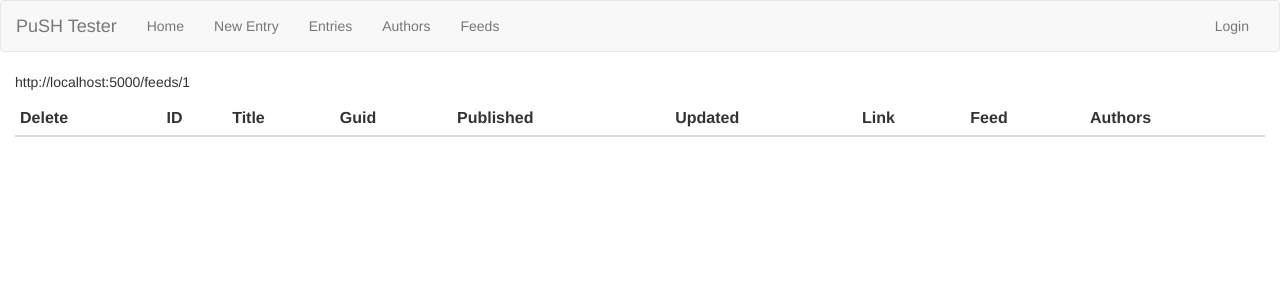
After one commit to DBeath/push-tester, a Flask app: page /feeds/1 in a window 1280 px wide. The commit adds this page. Shown: the top 300 px of the page. Run offline with Flask 2, Linux system fonts and the light colour scheme; data comes from the database, SQL or seed files in the repository; both versions use the stored data as it was after the commit; lists and menus that the app fills with data are empty; some libraries are stand-ins or nearby versions.

Commit message:
Updated lots of stuff

```diff
--- a/config.py
+++ b/config.py
@@ -13,7 +13,7 @@ CSRF_SESSION_KEY = 'secretcsrfsession'
 
 SECRET_KEY = 'supersecretkey'
 
-FQDN = 'http://localhost:5000/'
+FQDN = 'http://localhost:5000'
 
 ADMIN_EMAIL = 'admin@localhost.com'
 ADMIN_PASSWORD = 'password'
--- a/push_tester/models.py
+++ b/push_tester/models.py
@@ -24,6 +24,7 @@ class User(db.Model, UserMixin):
 class Feed(db.Model):
     id = db.Column(db.Integer, primary_key=True)
     topic = db.Column(db.String(255), unique=True)
+    title = db.Column(db.String(255))
     description = db.Column(db.String(1024))
     hub = db.Column(db.String(255))
 
@@ -57,4 +58,6 @@ class Author(db.Model):
     email = db.Column(db.String(255))
 
     def __repr__(self):
+        if self.email:
+            return u'%s (%s)' % (self.email, self.name)
         return u'%s' % (self.name)
--- a/push_tester/templates/base.html
+++ b/push_tester/templates/base.html
@@ -23,6 +23,7 @@
         <ul class="nav navbar-nav">
           <li><a href="{{ url_for('index') }}">Home</a></li>
           <li><a href="{{ url_for('new_entry') }}">New Entry</a></li>
+          <li><a href="{{ url_for('entries') }}">Entries</a></li>
           <li><a href="{{ url_for('authors') }}">Authors</a></li>
           <li><a href="{{ url_for('feeds') }}">Feeds</a></li>
         </ul>
--- /dev/null
+++ b/push_tester/templates/entries.html
@@ -0,0 +1,5 @@
+{% extends "base.html" %}
+{% block content %}
+<a href="{{ url_for('new_entry') }}" class="btn btn-primary">New Entry</a>
+{% include "entry_table.html" %}
+{% endblock %}
--- /dev/null
+++ b/push_tester/templates/entry_table.html
@@ -0,0 +1,34 @@
+<table class="table table-condensed table-striped">
+  <thead>
+    <tr>
+      <th>Delete</th>
+      <th>ID</th>
+      <th>Title</th>
+      <th>Guid</th>
+      <th>Published</th>
+      <th>Updated</th>
+      <th>Link</th>
+      <th>Feed</th>
+      <th>Authors</th>
+    </tr>
+  </thead>
+  <tbody>
+    {% for entry in entries %}
+      <tr>
+        <td>
+          <form action="{{ url_for('delete_entry', id=entry.id) }}" method="POST" role="form">
+            <button type="submit" class="btn btn-danger btn-xs" value="Delete">Delete</button>
+          </form>
+        </td>
+        <td>{{entry.id}}</td>
+        <td>{{entry.title}}</td>
+        <td>{{entry.guid}}</td>
+        <td>{{entry.published}}</td>
+        <td>{{entry.updated}}</td>
+        <td>{{entry.link}}</td>
+        <td>{{entry.feed}}</td>
+        <td>{{entry.authors}}</td>
+      </tr>
+    {% endfor %}
+  </tbody>
+</table>
--- /dev/null
+++ b/push_tester/templates/feed.html
@@ -0,0 +1,5 @@
+{% extends "base.html" %}
+{% block content %}
+<p>{{feed.topic}}</p>
+{% include "entry_table.html" %}
+{% endblock %}
--- a/push_tester/templates/index.html
+++ b/push_tester/templates/index.html
@@ -1,4 +1,6 @@
 {% extends "base.html" %}
 {% block content %}
-  <p>Hello world!</p>
+  <p>Entries: {{entry_count}}</p>
+  <p>Feeds: {{feed_count}}</p>
+  <p>Authors: {{author_count}}</p>
 {% endblock %}
--- a/push_tester/templates/new_entry.html
+++ b/push_tester/templates/new_entry.html
@@ -5,12 +5,10 @@
   {{form.hidden_tag()}}
   <dl>
     {{ render_field(form.title) }}
-    {{ render_field(form.guid) }}
-    {{ form.published.label}}{{ form.published(class='datepicker')}}
+    {{ render_field(form.published) }}
     {{ render_field(form.updated) }}
     {{ render_field(form.content) }}
     {{ render_field(form.summary) }}
-    {{ render_field(form.link) }}
     {{ render_field(form.feed) }}
     {{ render_field(form.authors) }}
   </dl>
--- a/push_tester/templates/new_feed.html
+++ b/push_tester/templates/new_feed.html
@@ -4,7 +4,7 @@
 <form action="" method="post" name="new_feed">
   {{form.hidden_tag()}}
   <dl>
-    {{ render_field(form.topic) }}
+    {{ render_field(form.title) }}
     {{ render_field(form.description) }}
     {{ render_field(form.hub) }}
   </dl>
--- a/push_tester/views.py
+++ b/push_tester/views.py
@@ -5,6 +5,8 @@ from flask.ext.security import login_required
 from flask.ext.security.utils import encrypt_password
 from models import User, Role, Feed, Entry, Author
 from forms import AuthorForm, FeedForm, EntryForm
+from datetime import datetime
+import PyRSS2Gen as RSS2
 
 @app.before_first_request
 def create_admin_user():
@@ -28,7 +30,13 @@ def before_request():
 
 @app.route('/')
 def index():
+    entry_count = Entry.query.count()
+    author_count = Author.query.count()
+    feed_count = Feed.query.count()
     return render_template('index.html',
+        author_count=author_count,
+        entry_count=entry_count,
+        feed_count=feed_count,
         title='Home')
 
 @app.route('/create_entry')
@@ -54,6 +62,13 @@ def new_author():
         title='New Author',
         form=form)
 
+@app.route('/authors/<int:id>/delete', methods=['POST'])
+def delete_author(id):
+    author = Author.query.get(id)
+    db.session.delete(author)
+    db.session.commit()
+    return redirect(url_for('authors'))
+
 @app.route('/feeds')
 def feeds():
     feeds = Feed.query.all()
@@ -65,15 +80,62 @@ def feeds():
 def new_feed():
     form = FeedForm()
     if request.method == 'POST' and form.validate():
-        feed = Feed(topic=form.topic.data)
+        feed = Feed()
+        feed.title = form.title.data
         feed.description = form.description.data
         feed.hub = form.hub.data
         db.session.add(feed)
+        db.session.flush()
+        feed.topic = app.config['FQDN'] + '/feeds/%s' % feed.id
         db.session.commit()
         return redirect(url_for('feeds'))
     return render_template('new_feed.html',
         title='New Feed',
         form=form)
+
+@app.route('/feeds/<int:id>', methods=['GET'])
+def feed(id):
+    feed = Feed.query.get(id)
+    return render_template('feed.html',
+        title='Feed %s' % id,
+        feed=feed)
+
+@app.route('/feeds/<int:id>/rss', methods=['GET'])
+def feed_rss(id):
+    feed = Feed.query.get(id)
+    entries = Entry.query.filter_by(feed_id=id).order_by(Entry.published.desc()).limit(10)
+
+    items = []
+    for entry in entries:
+        entry_author = ''
+        for author in entry.authors:
+            entry_author += repr(author) + ', '
+        item = RSS2.RSSItem(
+            title = entry.title,
+            link = entry.link,
+            description = entry.content,
+            guid = entry.guid,
+            pubDate = entry.published,
+            author = entry_author)
+        items.append(item)
+
+    rss = RSS2.RSS2(
+        title=feed.title,
+        link=feed.topic,
+        description=feed.description,
+        lastBuildDate=datetime.utcnow(),
+        items=items)
+
+    return rss.to_xml()
+
+@app.route('/feeds/<int:id>/delete', methods=['POST'])
+def delete_feed(id):
+    feed = Feed.query.get(id)
+    for entry in feed.entries:
+        db.session.delete(entry)
+    db.session.delete(feed)
+    db.session.commit()
+    return redirect(url_for('feeds'))
 
 @app.route('/entries')
 def entries():
@@ -92,9 +154,30 @@ def new_entry():
     form.authors.choices = [(a.id, a.name) for a in Author.query.all()]
     if request.method == 'POST' and form.validate():
         entry = Entry()
+        entry.title = form.title.data
+        entry.published = form.published.data if form.published.data else datetime.utcnow()
+        entry.updated = form.updated.data
+        entry.content = form.content.data
+        entry.summary = form.summary.data
+        entry.feed_id = form.feed.data
+        for a in form.authors.data:
+            author = Author.query.get(a)
+            entry.authors.append(author)
         db.session.add(entry)
-        db.commit()
+
+        db.session.flush()
+        entry.guid = app.config['FQDN'] + '/entries/%s' % entry.id
+        entry.link = entry.guid
+        db.session.commit()
         return redirect(url_for('entries'))
+
     return render_template('new_entry.html',
         title='New Entry',
         form=form)
+
+@app.route('/entries/<int:id>/delete', methods=['POST'])
+def delete_entry(id):
+    entry = Entry.query.get(id)
+    db.session.delete(entry)
+    db.session.commit()
+    return redirect(url_for('entries'))
--- a/requirements.txt
+++ b/requirements.txt
@@ -10,6 +10,7 @@ Flask-WTF==0.10.3
 Jinja2==2.7.3
 Mako==1.0.0
 MarkupSafe==0.23
+PyRSS2Gen==1.1
 SQLAlchemy==0.9.8
 WTForms==2.0.1
 Werkzeug==0.9.6
--- a/runserver.py
+++ /dev/null
@@ -1,4 +0,0 @@
-from push_tester import app
-
-if __name__ == '__main__':
-    app.run()
```
Also changed, not shown: migrations/versions/12225083236d_.py (added, +30 -0 lines), push_tester/forms.py (+5 -7 lines), push_tester/templates/authors.html (+7 -1 lines), push_tester/templates/feeds.html (+13 -1 lines), app.db.
